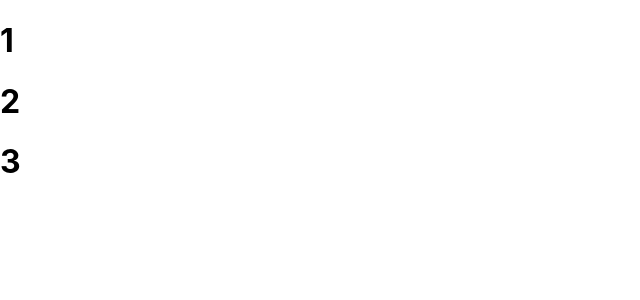
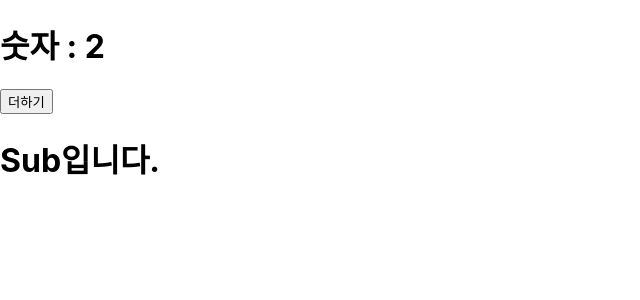
Before and after one commit to HiddenEvent/ReactAndSpring, a React (Create React App) app: page / in a window 1280 px wide. Shown: the top 300 px of the page, without its empty margins (0-640 px from the left). Built offline with nearby package versions, Linux system fonts and the light colour scheme.

Commit message:
생명주기 및 상태값 변경, import

```diff
--- a/src/App.js
+++ b/src/App.js
@@ -1,5 +1,7 @@
 import logo from './logo.svg';
 import './App.css';
+import { useState } from 'react';
+import Sub from './Sub';
 
 // 0. React 엔진 - 데이터변경감지해서 UI 그려주는!!
 // 1. 실행 과정 (index.html) - SPA, index.html에서 body만 바꾸는 기술, 페이지 이동이 아니다.
@@ -11,13 +13,19 @@
 // 4) css 디자인 - 외부파일에 정의하고 사용하자
 
 function App() {
-  let list = [1, 2, 3];
+  // let number = 1; // 상태값 아님
+  const [number, setNumber] = useState(2); // React안에 hooks 라이브러리 상태값이 됨. (set + 카멜케이스로 쓴다)
+  const add = () => {
+    setNumber(number + 1); // 리엑트한테 number 값 변경할께 라고 요청
+    console.log('add', number);
+  };
+  // 랜더링 시점 = 상태값 변경
   return (
     <div>
       <div>
-        {list.map((n) => (
-          <h1>{n}</h1>
-        ))}
+        <h1>숫자 : {number}</h1>
+        <button onClick={add}>더하기</button>
+        <Sub />
       </div>
     </div>
   );
--- /dev/null
+++ b/src/Sub.js
@@ -0,0 +1,11 @@
+import React from 'react';
+
+const Sub = () => {
+  return (
+    <div>
+      <h1>Sub입니다.</h1>
+    </div>
+  );
+};
+
+export default Sub;
```
